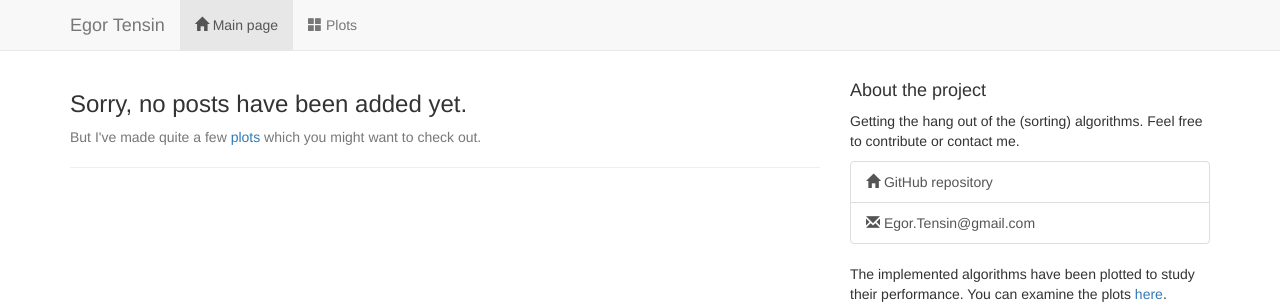
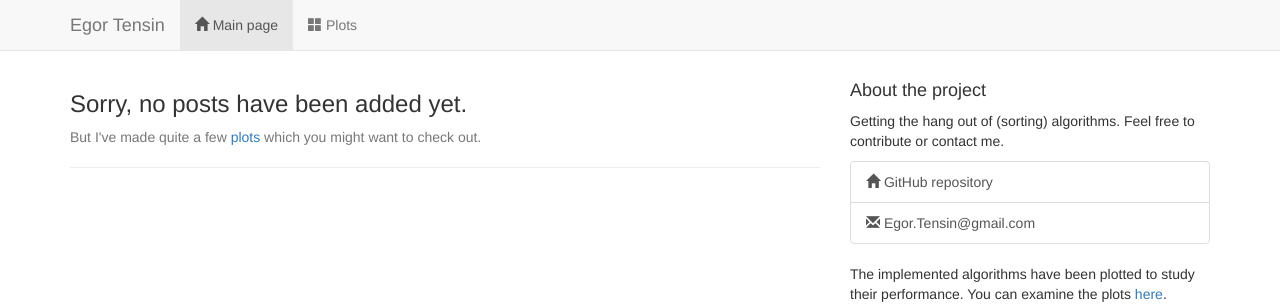
Before and after one commit to egor-tensin/sorting-algorithms, a Jekyll site: the page built from index.html, in a window 1280 px wide. Shown: the top 305 px of the page. Built offline with Jekyll 4.4.1, drawn with Linux system fonts in a browser that asks for light colours; nearby versions of some CDN libraries; the list of posts is cut into pages by our own code.

Commit message:
fix project description

```diff
--- a/_config.yml
+++ b/_config.yml
@@ -21,7 +21,7 @@ respond_version: 1.4.2
 
 project:
   name: Sorting algorithms
-  description: Getting the hang out of the (sorting) algorithms
+  description: Getting the hang out of (sorting) algorithms
 baseurl: /sorting-algorithms
 repository: egor-tensin/sorting-algorithms
 personal_info:
```
